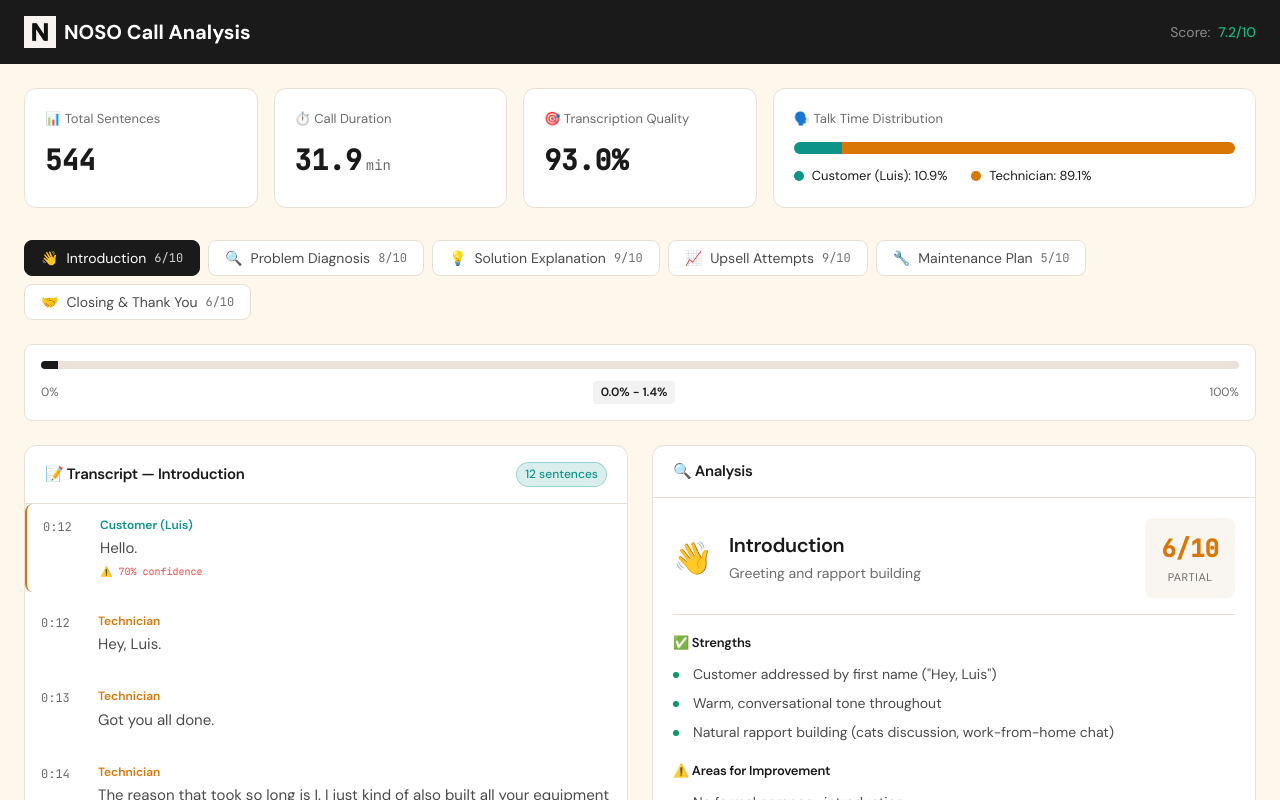
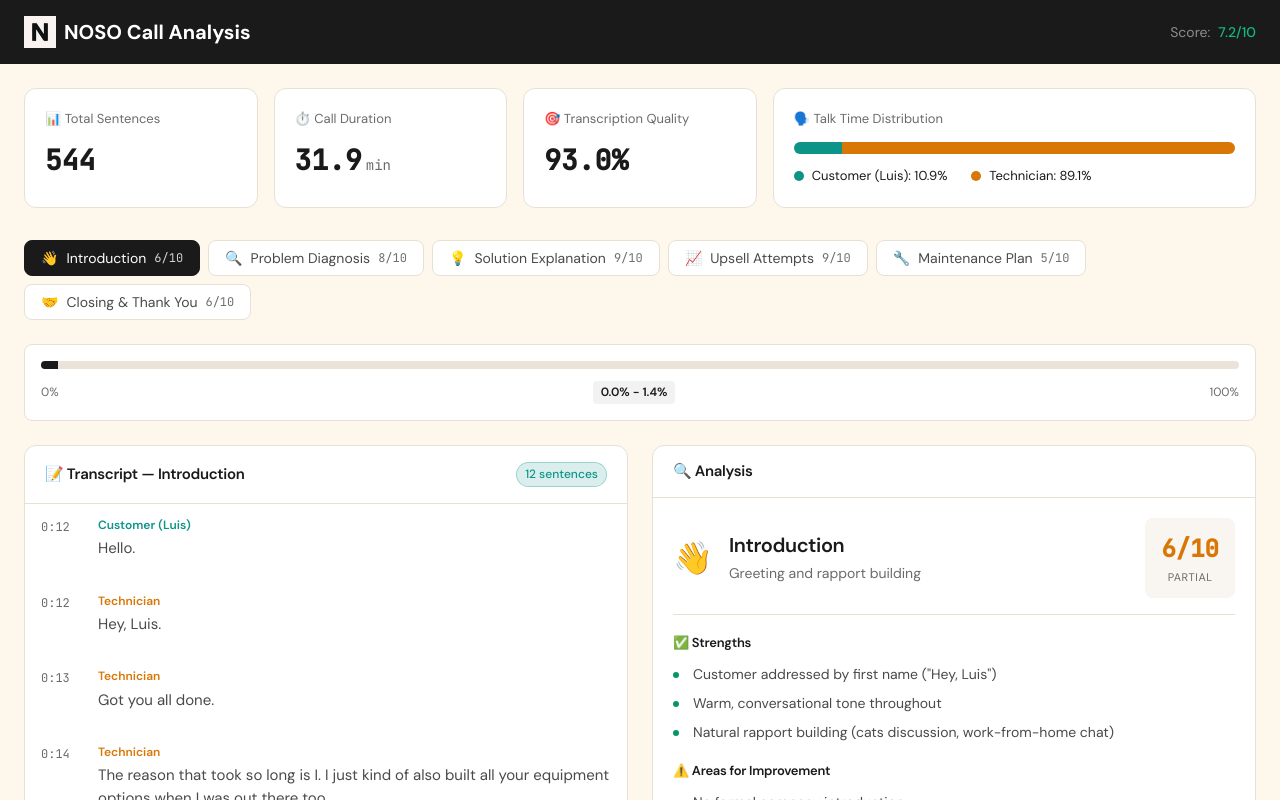
Before and after one commit to javier-la200426/NOSO, a React (Vite) app: page / in a window 1280 px wide. Shown: the top 800 px of the page. Built offline with nearby package versions, Linux system fonts and the light colour scheme.

Commit message:
removed useless warnings

```diff
--- a/src/App.jsx
+++ b/src/App.jsx
@@ -200,7 +200,7 @@ function App() {
                     key={idx}
                     className={`transcript-sentence ${
                       activeSentence === idx ? 'active' : ''
-                    } ${sentence.confidence < 0.7 ? 'low-confidence' : ''}`}
+                    }`}
                     onClick={() => setActiveSentence(idx)}
                   >
                     <div className="sentence-time">
@@ -218,14 +218,6 @@ function App() {
                           __html: highlightKeywords(sentence.text),
                         }}
                       />
-                      {sentence.confidence < 0.8 && (
-                        <div
-                          className="confidence-indicator"
-                          style={{ color: conf.color }}
-                        >
-                          ⚠️ {(sentence.confidence * 100).toFixed(0)}% confidence
-                        </div>
-                      )}
                     </div>
                   </div>
                 );
```
